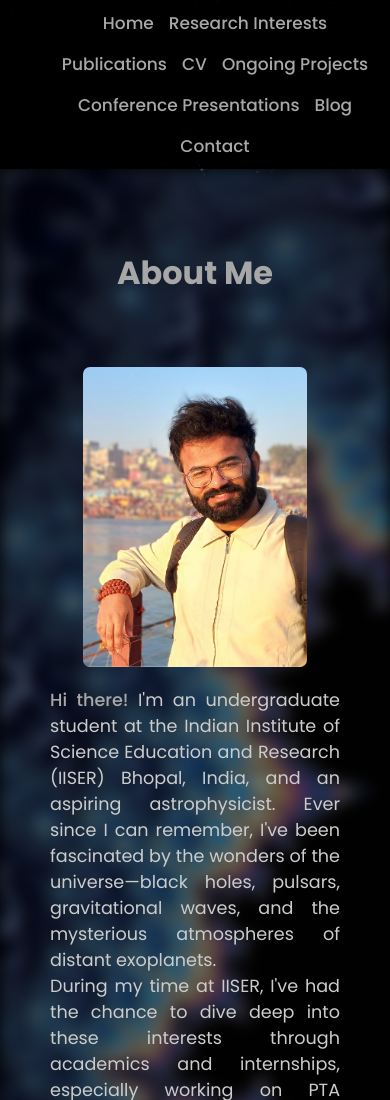
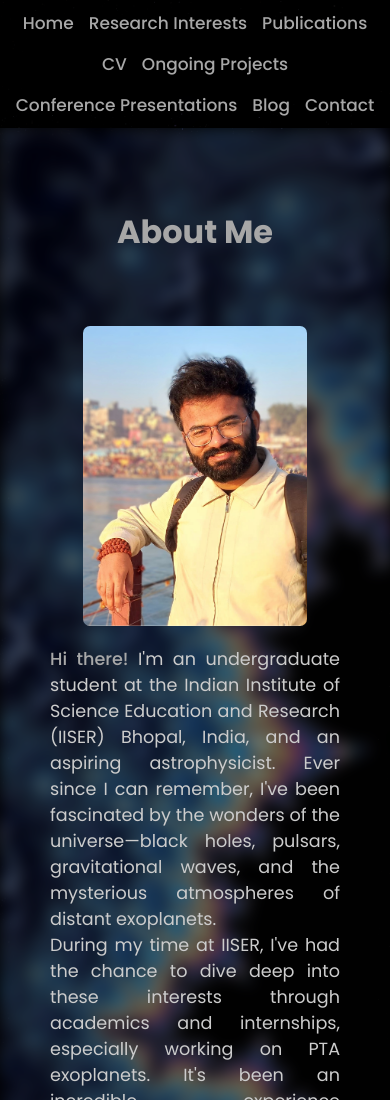
Before and after one commit to ShubhitSardana/shubhitsardana.github.io, a plain HTML site: page index.html in a window 390 px wide. Shown: the top 1100 px of the page. Drawn offline with nearby package versions, Linux system fonts and the light colour scheme.

Commit message:
Add files via upload

```diff
--- a/assets/css/style.css
+++ b/assets/css/style.css
@@ -254,6 +254,7 @@
   align-items: center;
   flex-wrap: wrap;
   gap: 0px 30px;
+  padding: 0px 10px;
 }
 
 nav button {
@@ -844,6 +845,7 @@
     align-items: center;
     flex-wrap: wrap;
     gap: 5px 15px;
+    padding: 0px 10px;
   }
 
   .home {
@@ -960,4 +962,8 @@
     transition: opacity 1s ease-in-out;
     border-radius: 7px;
   }
+
+  nav ul {
+    padding: 0px 10px;
+  }
 }
```
